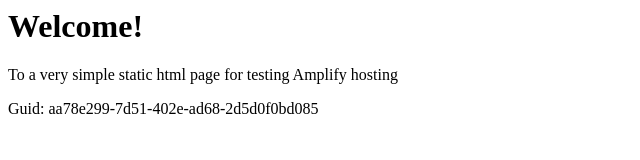
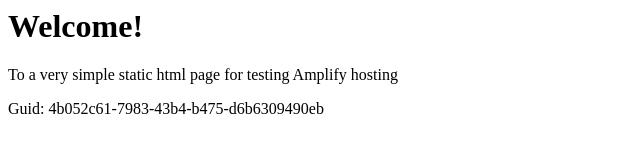
Before and after one commit to aws-aemilia-bom/Github-PR-Commit-Integration-Test-DoNotTouch-GitHubWebhookPushCanaryTest-v1-prod-ap-south-1, a website: page src/index.html in a window 1280 px wide. Shown: the full height of the page, 0-640 px from the left. Drawn offline with Linux system fonts and the light colour scheme.

Commit message:
commit from integ tests

```diff
--- a/src/index.html
+++ b/src/index.html
@@ -12,6 +12,6 @@
 <body>
     <h1>Welcome!</h1>
     <p>To a very simple static html page for testing Amplify hosting</p>
-    <p>Guid: aa78e299-7d51-402e-ad68-2d5d0f0bd085</p></body>
+    <p>Guid: 4b052c61-7983-43b4-b475-d6b6309490eb</p></body>
 
 </html>
```
